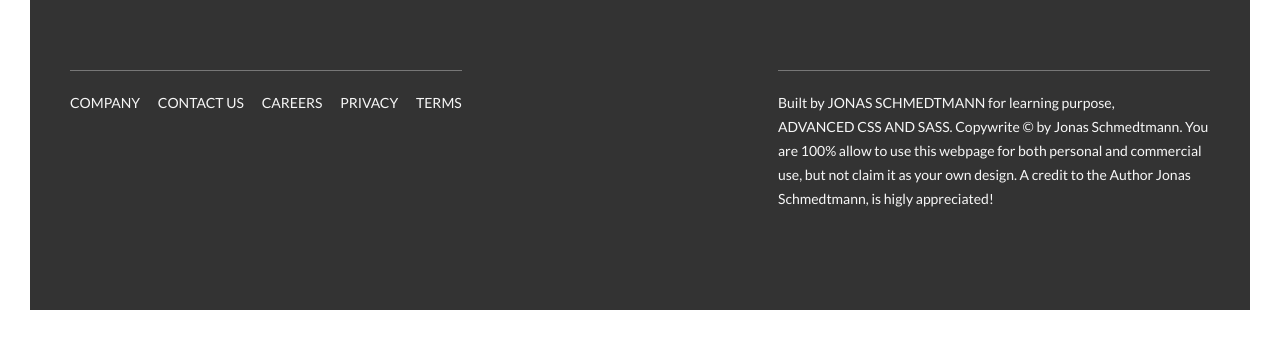
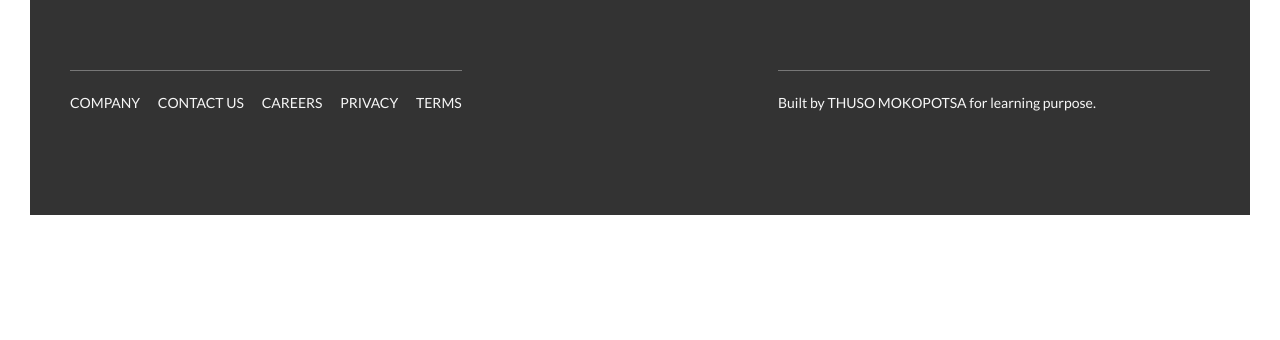
Before and after one commit to mokopotsa00/landing-page, a website: page index.html in a window 1280 px wide. Shown: the part 5772-6112 px from the top of the page. After the commit the page ends 6017 px from the top, so only its background shows below. Drawn offline with Linux system fonts and the light colour scheme.

Commit message:
quick fix

```diff
--- a/index.html
+++ b/index.html
@@ -407,8 +407,7 @@
             </div>
             <div class="col-1-of-2">
                 <p class="footer__copywrite">
-                    Built by <a href="#" class="footer__link">Jonas Schmedtmann</a> for learning purpose, <a href="#" class="footer__link">Advanced CSS and sass</a>. Copywrite &copy; by Jonas Schmedtmann.
-                    You are 100% allow to use this webpage for both personal and commercial use, but not claim it as your own design. A credit to the Author Jonas Schmedtmann, is higly appreciated!
+                    Built by <a href="#" class="footer__link">Thuso Mokopotsa</a> for learning purpose.
                 </p>
             </div>
         </div>
```
